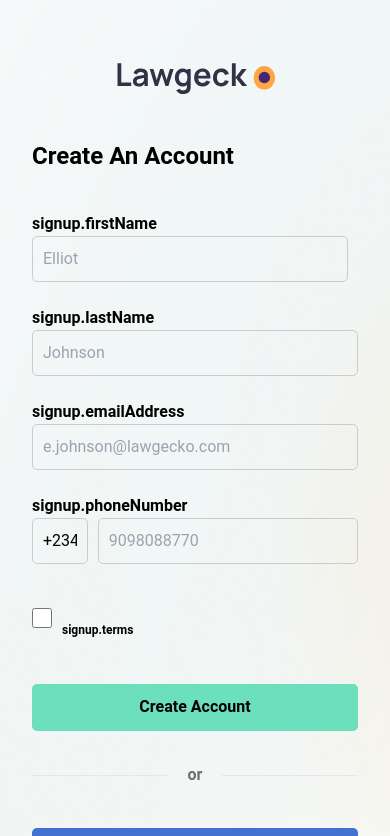
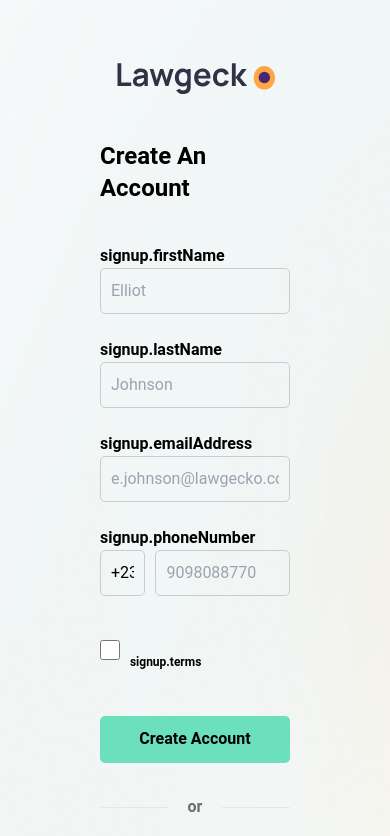
Before and after one commit to lawgeckobyglappy/lawgecko-frontend, a Vue app: page /signup in a window 390 px wide. Shown: the top 836 px of the page. Built offline with nearby package versions, Linux system fonts and the light colour scheme; no server answers; what vue3-google-login would draw is missing.

Commit message:
mobile responsive

```diff
--- a/src/views/SignUp.vue
+++ b/src/views/SignUp.vue
@@ -38,7 +38,7 @@
               </label>
               <p v-if="phoneNumberExists" class="text-red-500 text-xs">* {{ this.phoneNumberError }}</p>
               <div class="flex justify-between">
-                <select v-model="form.countryCode" id="countryCode">
+                <select v-model="form.countryCode" id="countryCode" >
                   <option value="+234" selected>+234</option>
                   <option value="+44">+44</option>
                 </select>
@@ -281,17 +281,19 @@
       flex-direction: column;
       width: 100%;
     }
+    .name > div:first-child{
+      margin-right: 0;
+    }
     .form .policy-agreement label {
       font-size: 12px;
     }
-    .form{
-      width: 100%;
+    select {
+    width: 30%;
+    margin-right: 10px;
+  }
+    .form-content{
+      margin-left: auto;
+      margin-right: auto;
     }
-    button{
-      width: 100%;
-    }
-    /* .form-content{
-      width: 70%;
-    }  */
   }
   </style>
```
